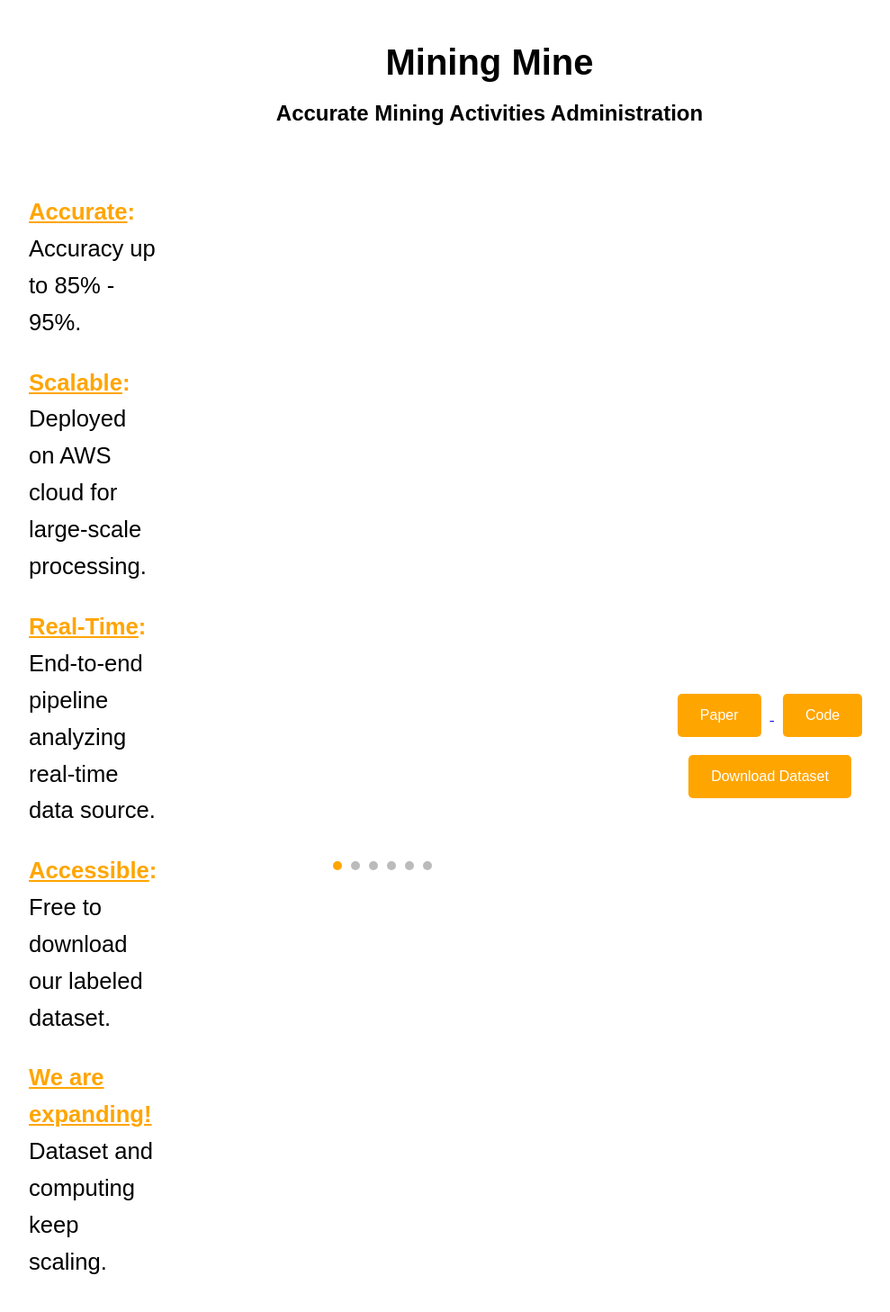
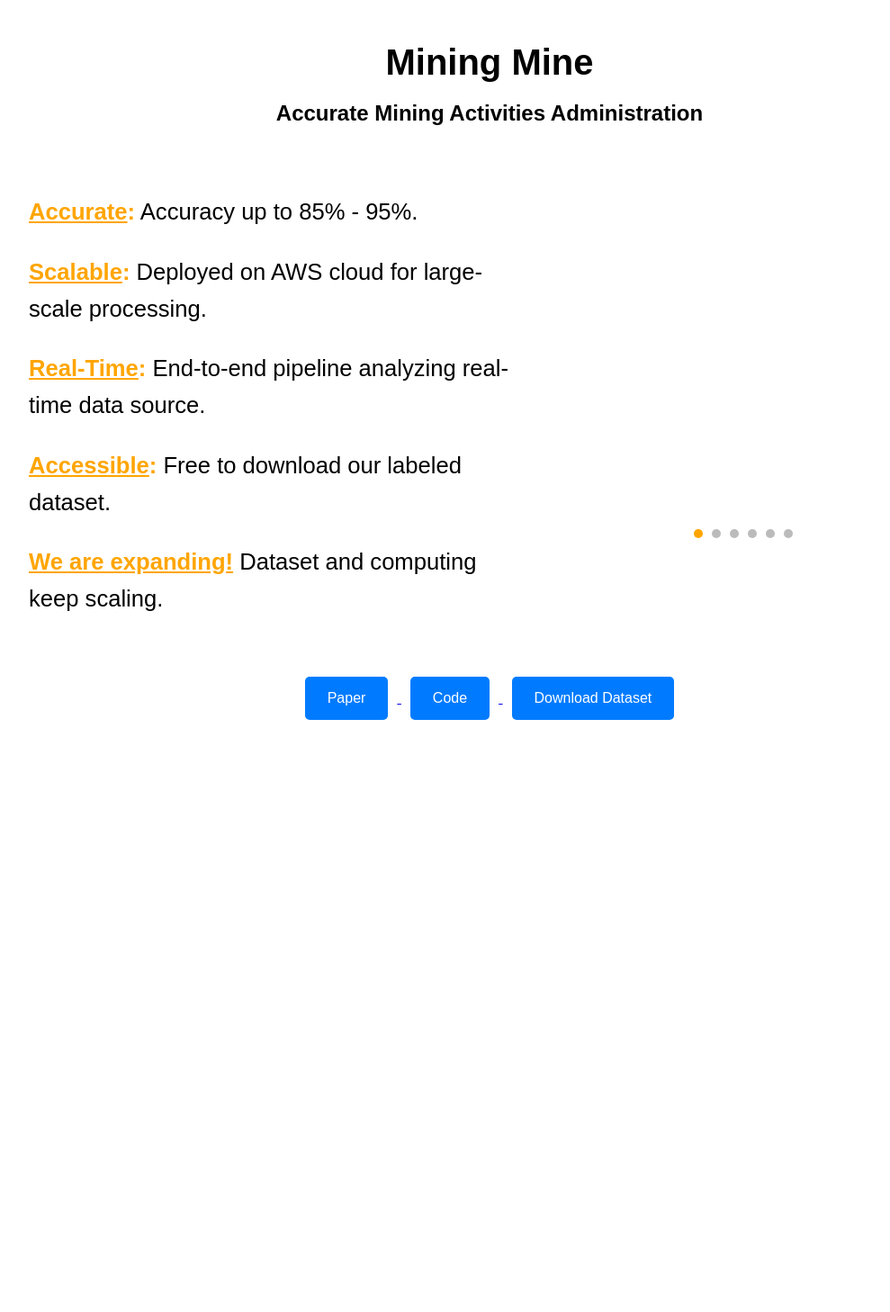
Before and after one commit to Mining-Mine/Mining-Mine.github.io, a Jekyll site: the page built from _pages/about.md, in a window 1280 px wide. Shown: the whole page at 90% size, without its empty margins (96-1085 px from the left). Built offline with Jekyll 4.4.1, drawn with Linux system fonts in a browser that asks for light colours; after the commit the page ends 900 px from its top, so only the background shows below that.

Commit message:
polish button

```diff
--- a/_layouts/about.html
+++ b/_layouts/about.html
@@ -109,6 +109,22 @@
                 padding-right: 0;
             }
         }
+
+        .custom-button {
+            background-color: #007BFF; /* 蓝色 */
+            color: white;
+            padding: 15px 25px;
+            font-size: 16px;
+            border: none;
+            border-radius: 5px;
+            margin: 10px;
+            cursor: pointer;
+            transition: background-color 0.3s ease; /* 平滑过渡效果 */
+        }
+
+        .custom-button:hover {
+            background-color: #0056b3; /* 鼠标移上去时颜色变深 */
+        }
     </style>
 </head>
 <body>
@@ -205,25 +221,25 @@
             <span class="dot"></span>
         </div>
     </div>
+</div>
 
 <!-- 按钮容器 -->
 <div style="text-align: center; margin-top: 20px;">
   <a href="https://your-paper-link.com" target="_blank">
-          <button style="background-color: orange; color: white; padding: 15px 25px; font-size: 16px; border: none; border-radius: 5px; margin: 10px; cursor: pointer;">
+      <button class="custom-button">
           Paper
       </button>
   </a>
   <a href="https://your-code-link.com" target="_blank">
-          <button style="background-color: orange; color: white; padding: 15px 25px; font-size: 16px; border: none; border-radius: 5px; margin: 10px; cursor: pointer;">
+      <button class="custom-button">
           Code
       </button>
   </a>
   <a href="https://your-dataset-link.com" target="_blank">
-          <button style="background-color: orange; color: white; padding: 15px 25px; font-size: 16px; border: none; border-radius: 5px; margin: 10px; cursor: pointer;">
+      <button class="custom-button">
           Download Dataset
       </button>
   </a>
-    </div>
 </div>
 
 
```
Lines whose indentation alone changed are shown as unchanged.
